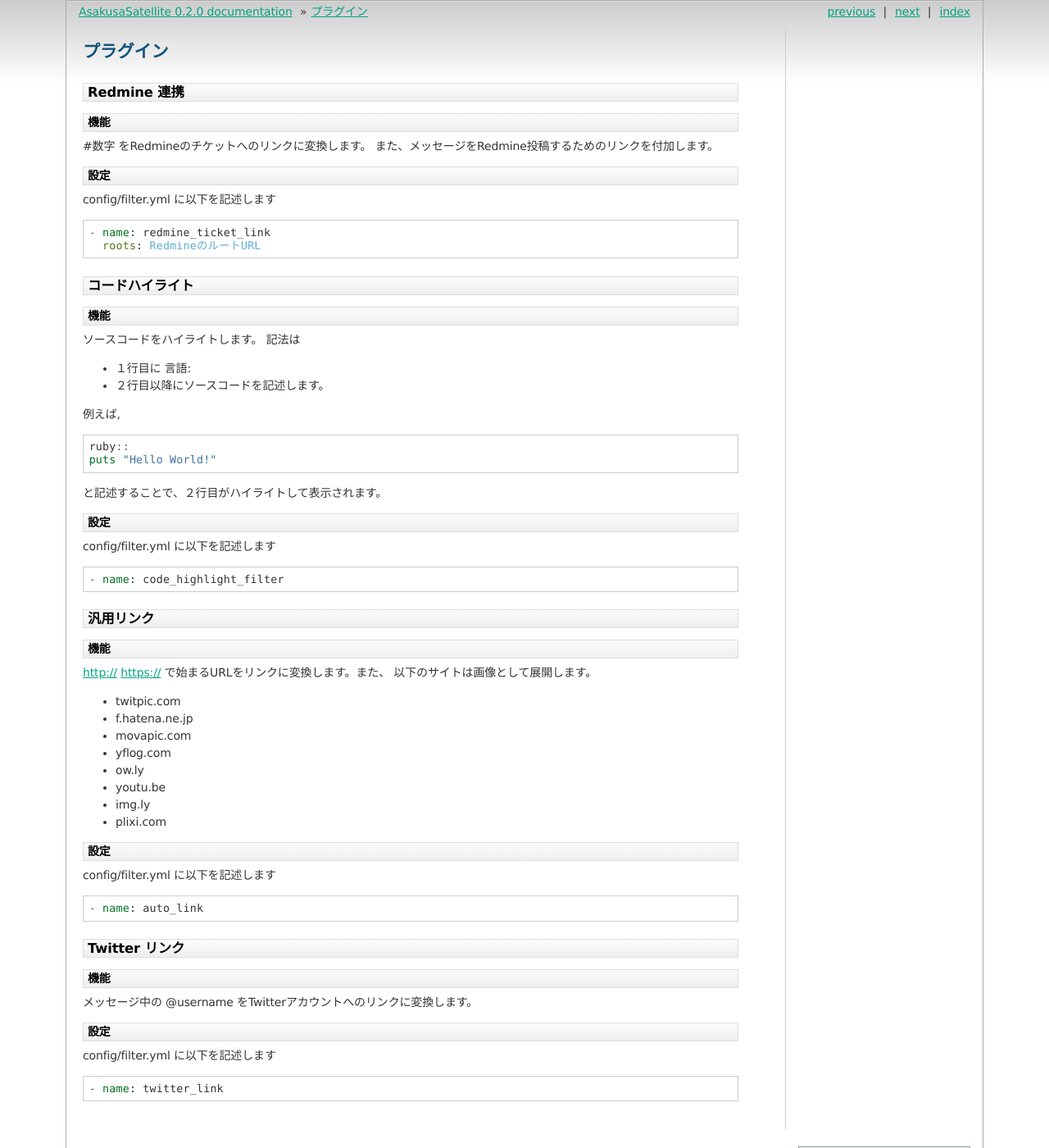
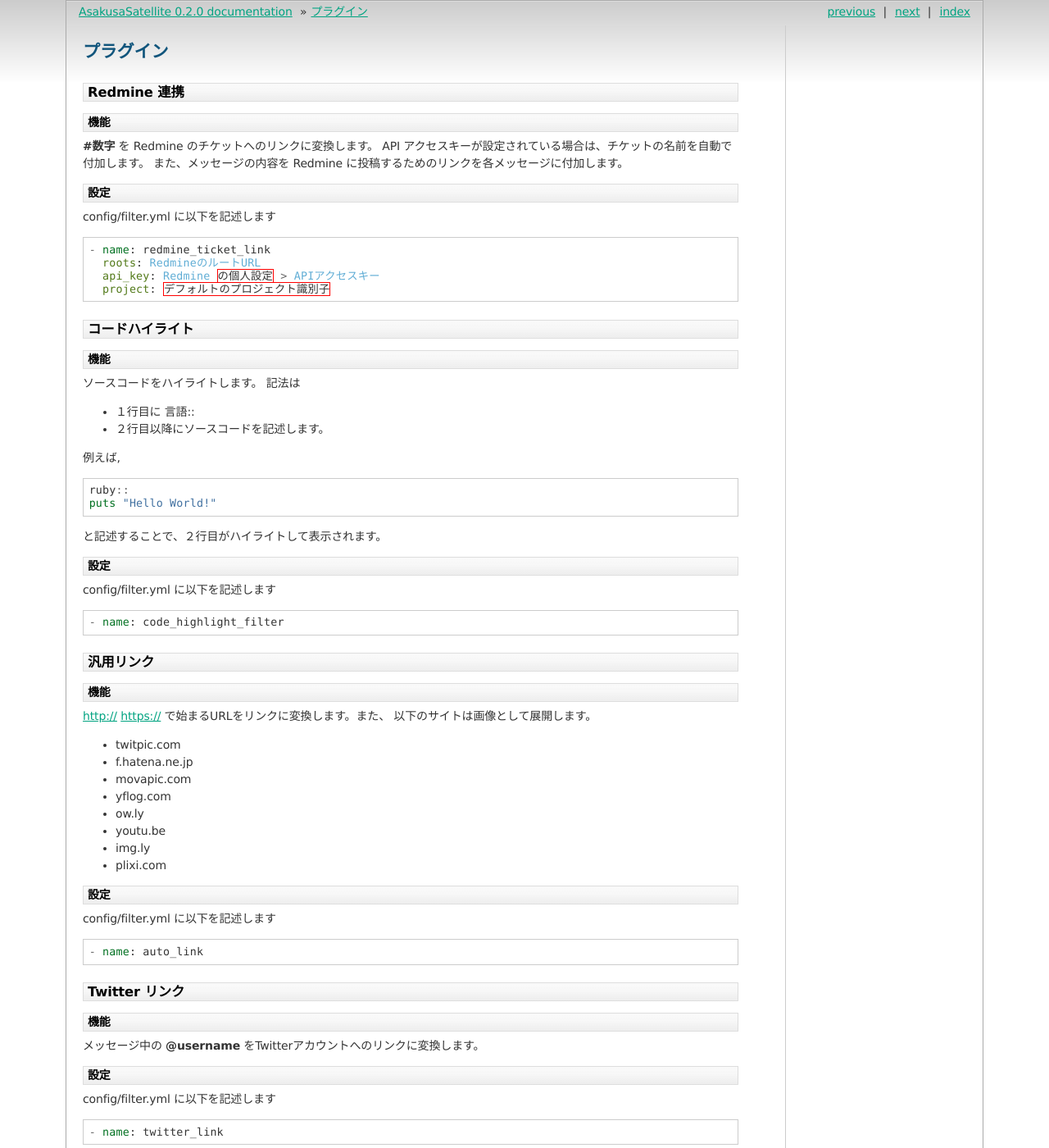
Before and after one commit to codefirst/asakusa-satellite-manual, a Sphinx documentation site: the page built from source/plugin.rst, in a window 1280 px wide and 1400 px high. Shown: the whole window at 82% size. Built offline with Sphinx 7.4.7, drawn with Linux system fonts in a browser that asks for light colours; some of the changed text lies outside the part shown.

Commit message:
Fixed: plugin section

```diff
--- a/source/plugin.rst
+++ b/source/plugin.rst
@@ -4,8 +4,9 @@
 -----------------------
 機能
 ^^^^^^^^^^^^^^^^^^^^^^^
-#数字 をRedmineのチケットへのリンクに変換します。
-また、メッセージをRedmine投稿するためのリンクを付加します。
+**#数字** を Redmine のチケットへのリンクに変換します。
+API アクセスキーが設定されている場合は、チケットの名前を自動で付加します。
+また、メッセージの内容を Redmine に投稿するためのリンクを各メッセージに付加します。
 
 設定
 ^^^^^^^^^^^^^^^^^^^^^^^
@@ -15,7 +16,8 @@
 
   - name: redmine_ticket_link
     roots: RedmineのルートURL
-
+    api_key: Redmine の個人設定 > APIアクセスキー
+    project: デフォルトのプロジェクト識別子
 
 コードハイライト
 -----------------------
@@ -24,7 +26,7 @@
 ソースコードをハイライトします。
 記法は
 
-* １行目に 言語::
+* １行目に 言語\:\:
 * ２行目以降にソースコードを記述します。
 
 例えば,
@@ -35,7 +37,6 @@
   puts "Hello World!"
 
 と記述することで、２行目がハイライトして表示されます。
-
 
 設定
 ^^^^^^^^^^^^^^^^^^^^^^^
@@ -69,12 +70,11 @@
 
   - name: auto_link
 
-
 Twitter リンク
 -----------------------
 機能
 ^^^^^^^^^^^^^^^^^^^^^^^
-メッセージ中の @username をTwitterアカウントへのリンクに変換します。
+メッセージ中の **@username** をTwitterアカウントへのリンクに変換します。
 
 設定
 ^^^^^^^^^^^^^^^^^^^^^^^
@@ -83,3 +83,19 @@
 .. code-block:: ruby
 
   - name: twitter_link
+
+
+Jenkins リンク
+-----------------------
+機能
+^^^^^^^^^^^^^^^^^^^^^^^
+メッセージ中の **::jenkins:{Job名}:{Job番号}** を Jenkins へのリンクに変換します。
+
+設定
+^^^^^^^^^^^^^^^^^^^^^^^
+config/filter.yml に以下を記述します
+
+.. code-block:: ruby
+
+  - name: jenkins_filter
+    roots: Jenkins の URL
```
